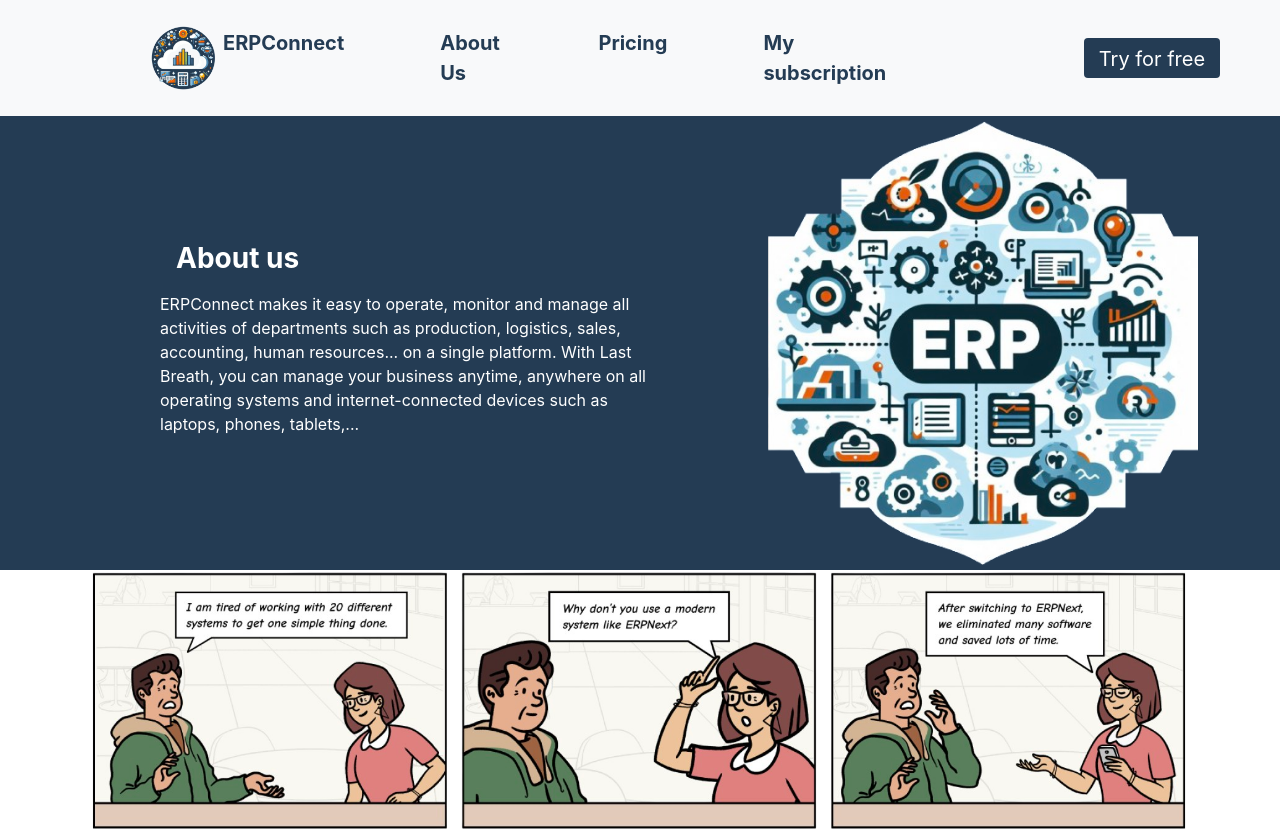
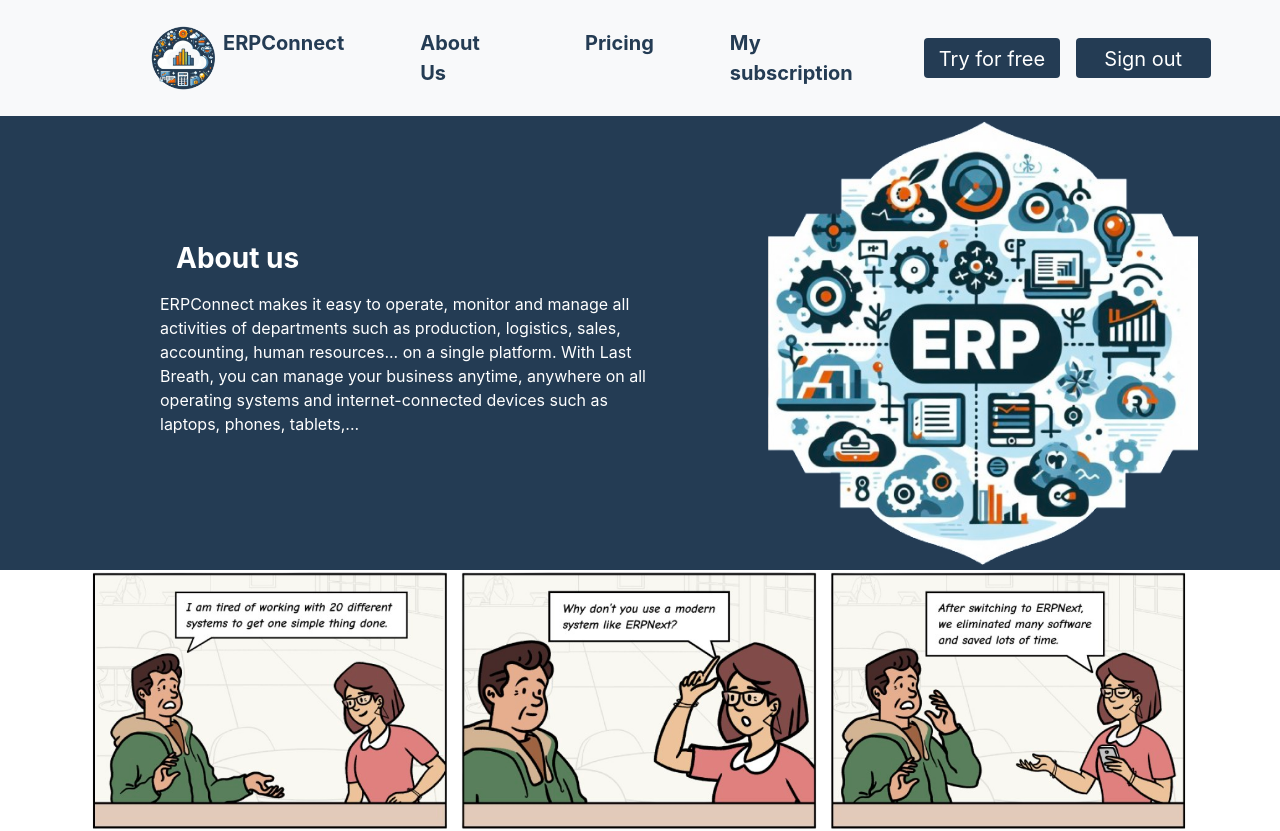
Before and after one commit to LtMtrunG/ERPNext, a React (Vite) app: page /HomeLogin in a window 1280 px wide. Shown: the top 831 px of the page. Built offline with nearby package versions, Linux system fonts and the light colour scheme; no server answers; what aws-amplify would draw is missing.

Commit message:
Add sign out for user

```diff
--- a/src/Components/Navbar.jsx
+++ b/src/Components/Navbar.jsx
@@ -21,7 +21,7 @@ const Navbar = () => {
                 <img className="navbar-brand" to="/" src="./src/assets/brand.png" width="80" alt="" style={{ marginRight: '-40px' }}/>
             </Link>
             <div class="container">
-                <div className="col">
+                <div className="col-10 col-md-8">
 
                     <div className="collapse navbar-collapse" id="navbarNav">
 
@@ -52,17 +52,15 @@ const Navbar = () => {
                 </div>
                 <div className="col align-items-center">
                     <MDBBtn
-                        className="col-sm-3 ml-6 fs-5"
+                        className="col-sm-5 fs-5"
                         style={{ color: '#FFFFFF', background: '#243C54', border: 'none', height: '40px' }}
                         onClick={() => navigate('/Login')}
                     >Try for free</MDBBtn>
-                    {/* <a href="https://erpconnect.auth.us-east-1.amazoncognito.com/login?client_id=32snlld19t64ftvfuqjgonk2ib&login_uri=https%3A%2F%2Flocalhost%3A5173%2FLogin"> */}
                     <MDBBtn
-                        className="col-sm-3 ml-5 fs-5"
+                        className="col-sm-5 ml-3 fs-5"
                         style={{ color: '#FFFFFF', background: '#243C54', border: 'none', height: '40px' }}
                         onClick={() => navigate('/Login')}
                     >Log in</MDBBtn>
-                    {/* </a> */}
                 </div>
             </div>
         </nav>
--- a/src/Components/NavbarLogin.jsx
+++ b/src/Components/NavbarLogin.jsx
@@ -1,6 +1,8 @@
 import { MDBBtn } from "mdb-react-ui-kit";
 import { Link, useNavigate } from "react-router-dom";
 import { Link as ScrollLink, animateScroll as scroll } from 'react-scroll';
+import { getCurrentUser, signOut } from 'aws-amplify/auth';
+
 const NavbarLogin = () => {
     const textStyle = {
         color: '#243C54',
@@ -14,6 +16,12 @@ const NavbarLogin = () => {
     };
 
     const navigate = useNavigate();
+
+    const handleLogoutAndNavigate = () => {
+        // Assuming userStateToUpdate is the new user state value
+        signOut()
+        navigate('/'); // Replace '/newPage' with your desired path
+    };
 
     return (
         <nav className="navbar navbar-expand-lg navbar-light bg-light" style={{ width: '100vw' }} >
@@ -54,12 +62,17 @@ const NavbarLogin = () => {
                         </ul>
                     </div>
                 </div>
-                <div className="col">
+                <div className="col align-items-center">
                     <MDBBtn
-                        className="col-sm-5 fs-5 ml-7"
+                        className="col-sm-5 fs-5"
                         style={{ color: '#FFFFFF', background: '#243C54', border: 'none', height: '40px' }}
                         onClick={() => navigate('/Freetrial1')}
                     >Try for free</MDBBtn>
+                    <MDBBtn
+                        className="col-sm-5 ml-3 fs-5"
+                        style={{ color: '#FFFFFF', background: '#243C54', border: 'none', height: '40px' }}
+                        onClick={() => handleLogoutAndNavigate()}
+                    >Sign out</MDBBtn>
                 </div>
             </div>
         </nav>
--- a/src/index.css
+++ b/src/index.css
@@ -1,5 +1,5 @@
 .hello {
-    margin-left: 80px;
+    margin-left: 60px;
 }
 .ml-aboutUs {
     margin-left: 5rem !important;
@@ -8,7 +8,7 @@
     margin-left: 10rem !important;
 }
 .ml-6 {
-    margin-left: 11rem !important;
+    margin-left: 12rem !important;
 }
 .ms-6 {
     margin-left: 3.6rem !important;
--- a/src/pages/Freetrial2.jsx
+++ b/src/pages/Freetrial2.jsx
@@ -73,8 +73,6 @@ const Freetrial2 = () => {
               </form>
             </div>
 
-            {/* </div> */}
-
           </MDBCol>
 
         </MDBRow>
--- a/src/pages/Login.jsx
+++ b/src/pages/Login.jsx
@@ -3,13 +3,9 @@ import { MDBContainer, MDBCol, MDBRow, MDBBtn, MDBIcon, MDBInput, MDBCheckbox }
 import { Authenticator } from "@aws-amplify/ui-react";
 import { getCurrentUser, signOut } from 'aws-amplify/auth';
 import { UserContext } from '../UserContext.jsx';
-import { Route, Routes } from "react-router-dom";
-import { Link, Navigate } from 'react-router-dom';
 import { useNavigate } from 'react-router-dom';
 import { Hub } from 'aws-amplify/utils'
 import '@aws-amplify/ui-react/styles.css'
-import HomeLogin from './HomeLogin';
-import { name } from 'ejs';
 
 const Login = () => {
 
```
